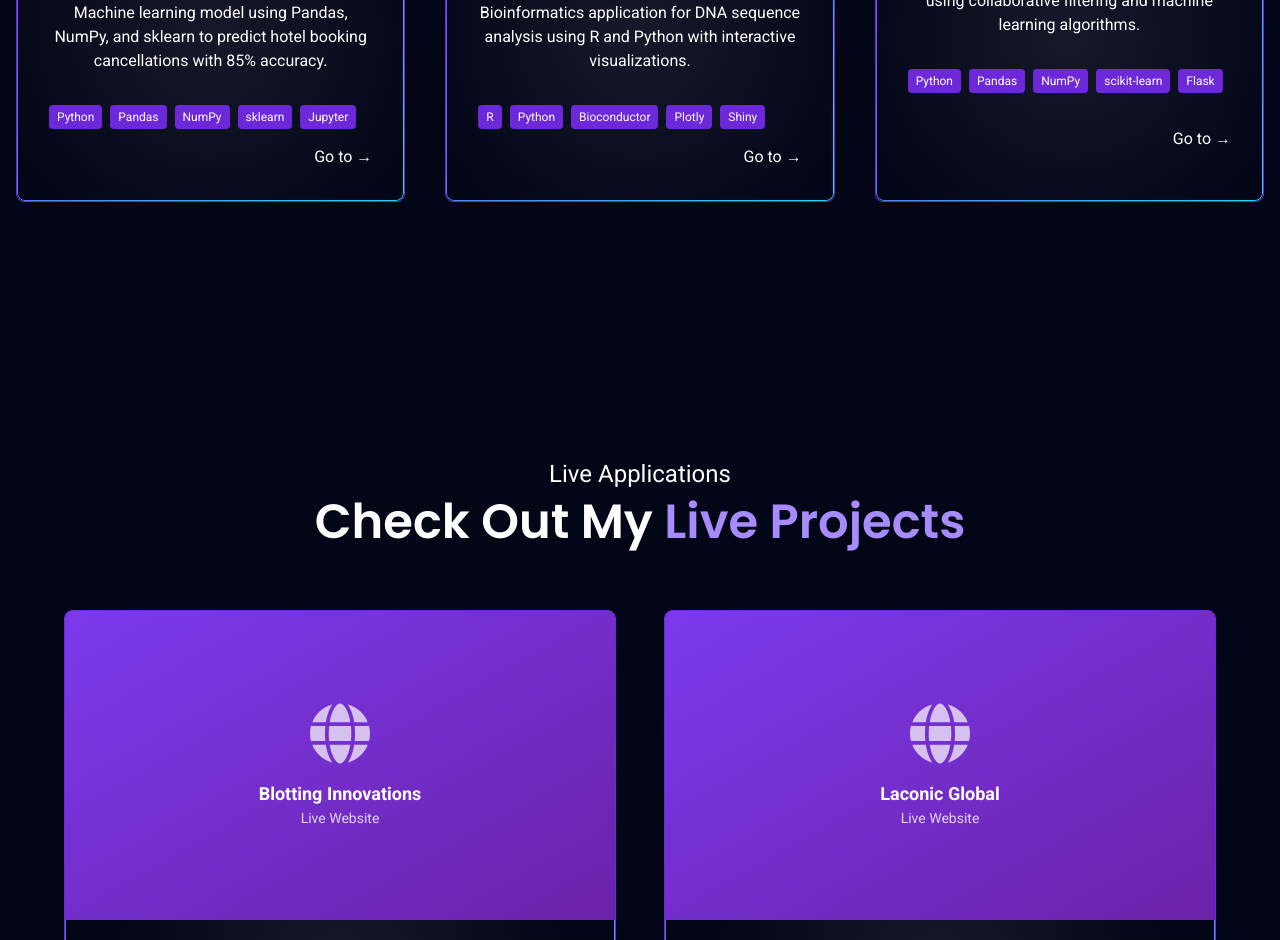
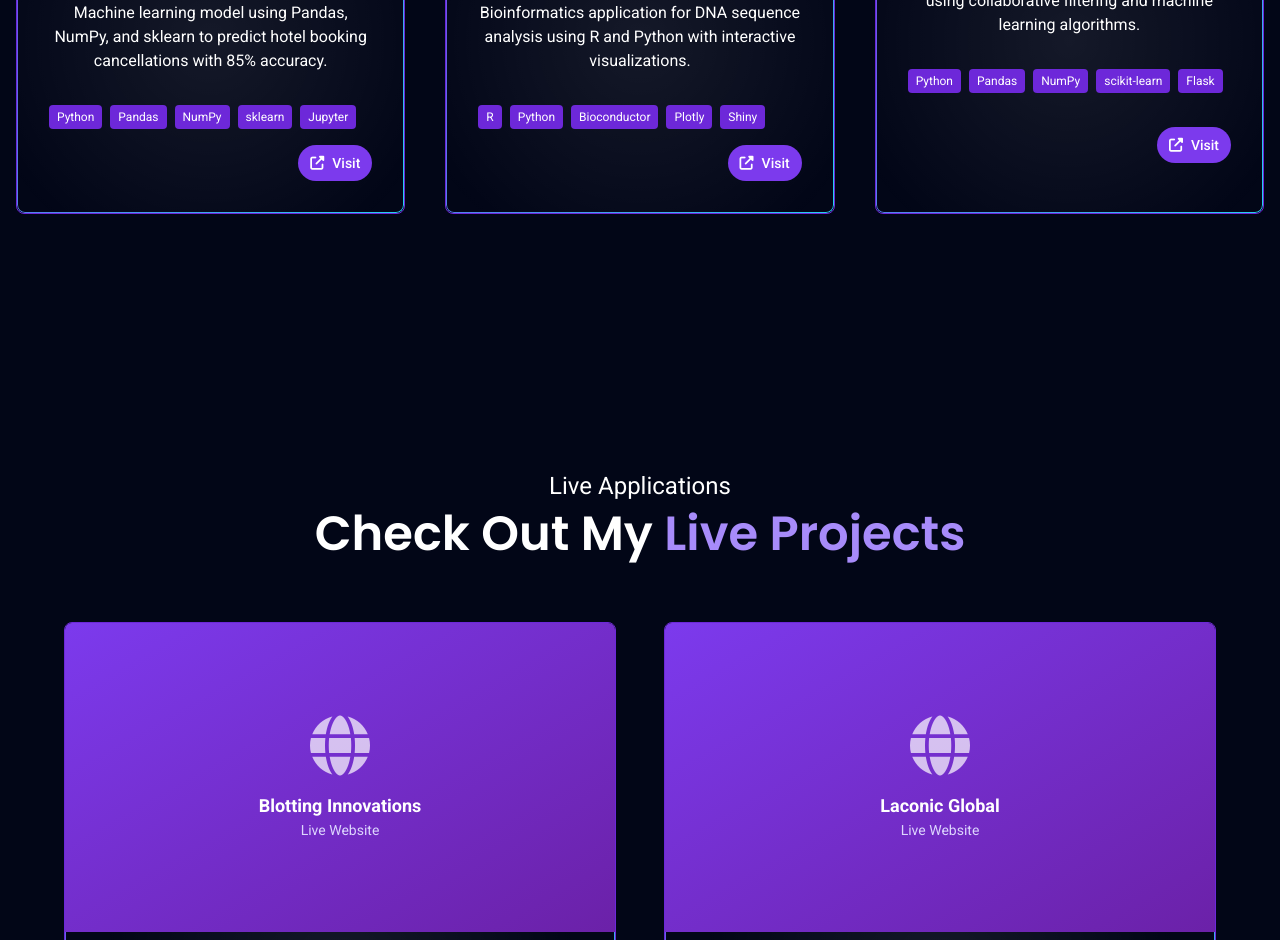
Before and after one commit to keanu-sida/Keanus-Portfolio, a SvelteKit app: page / in a window 1280 px wide. Shown: the part 1860-2800 px from the top of the page. Built offline with nearby package versions, Linux system fonts and the light colour scheme.

Commit message:
UI: unify project CTA buttons with sleek rounded style to match site; replace 'Go to' with iconized Visit/Details

```diff
--- a/src/components/LiveProjects.svelte
+++ b/src/components/LiveProjects.svelte
@@ -64,23 +64,24 @@
                         </ul>
                     </div>
 
-                    <div class="flex gap-4">
+                    <div class="flex gap-3">
                         <a
                             href={project.url}
                             target="_blank"
                             rel="noopener noreferrer"
-                            class="flex-1 bg-violet-600 hover:bg-violet-500 text-white py-2 px-4 rounded-lg text-center font-medium duration-200"
+                            class="inline-flex items-center gap-2 bg-violet-600 hover:bg-violet-500 text-white py-2 px-4 rounded-full text-sm font-medium duration-200"
                         >
-                            <i class="fa-solid fa-external-link-alt mr-2"></i>
-                            Visit Site
+                            <i class="fa-solid fa-external-link-alt"></i>
+                            Visit
                         </a>
                         <a
                             href={project.url}
                             target="_blank"
                             rel="noopener noreferrer"
-                            class="px-4 py-2 border border-violet-600 text-violet-400 hover:bg-violet-600 hover:text-white rounded-lg duration-200"
+                            class="inline-flex items-center gap-2 border border-violet-600 text-violet-400 hover:bg-violet-600 hover:text-white rounded-full text-sm py-2 px-4 duration-200"
                         >
                             <i class="fa-solid fa-info-circle"></i>
+                            Details
                         </a>
                     </div>
                 </div>
--- a/src/components/Step.svelte
+++ b/src/components/Step.svelte
@@ -18,10 +18,11 @@
     <h3 class="font-medium text-xl sm:text-2xl md:text-3xl">{step.name}</h3>
     <slot />
     <div class="flex-1 flex justify-between gap-4 items-center">
-        <div
-            class="ml-auto cursor-pointer hover:text-slate-950 duration-200 relative after:absolute after:top-0 after:h-0 after:right-full after:w-full after:h-full after:bg-white after:duration-200 hover:after:translate-x-full after:z-[-1] overflow-hidden"
+        <span
+            class="ml-auto inline-flex items-center gap-2 bg-violet-600 hover:bg-violet-500 text-white py-2 px-3 rounded-full text-sm font-medium duration-200"
         >
-            <p class="relative z-10">Go to &rarr;</p>
-        </div>
+            <i class="fa-solid fa-external-link-alt"></i>
+            Visit
+        </span>
     </div>
 </a>
```
